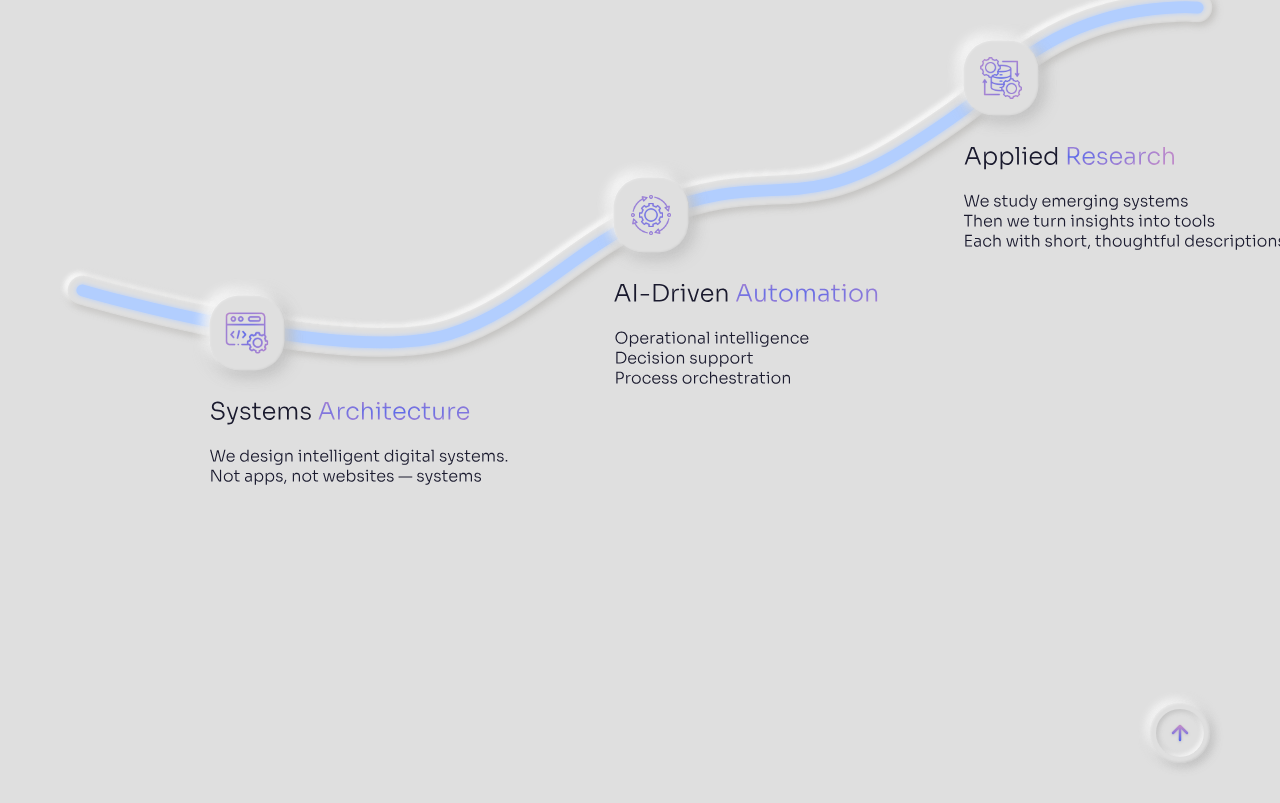
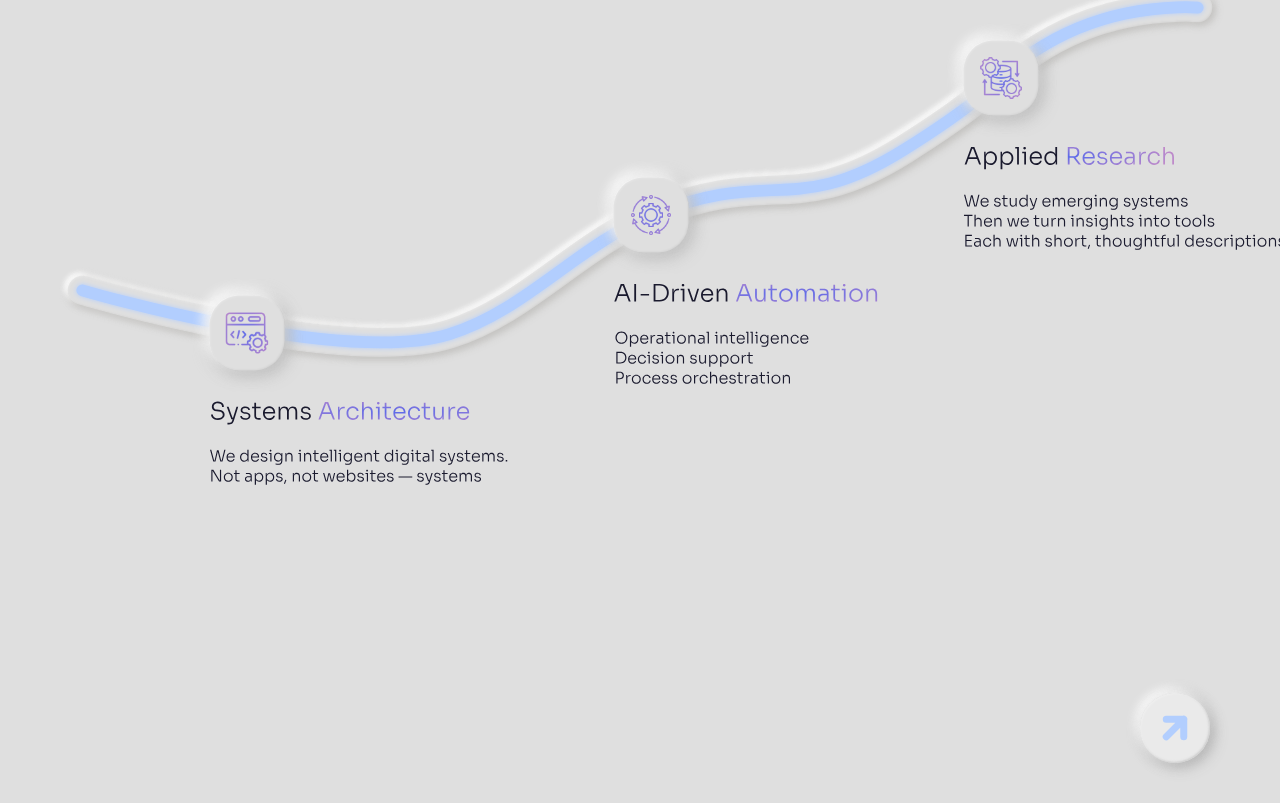
Before and after one commit to SadidSD/Aethod, a Next.js app: page / in a window 1280 px wide. Shown: the part 923-1726 px from the top of the page. Built offline with nearby package versions, Linux system fonts and the light colour scheme; no server answers.

Commit message:
style: style scroll-to-top button and load arrow.svg exactly as specified by Figma CSS rules

```diff
--- a/app/page.js
+++ b/app/page.js
@@ -675,17 +675,10 @@ export default function Home() {
             onClick={handleScrollToTop}
             aria-label="Scroll to Top"
           >
-            <div className={styles.scrollTopBtnInner}>
-              <svg width="24" height="24" viewBox="0 0 24 24" fill="none" xmlns="http://www.w3.org/2000/svg" className={styles.scrollTopBtnArrow}>
-                <path d="M12 19V5M12 5L5 12M12 5L19 12" stroke="url(#scrollTopArrowGrad)" strokeWidth="2.5" strokeLinecap="round" strokeLinejoin="round"/>
-                <defs>
-                  <linearGradient id="scrollTopArrowGrad" x1="12" y1="19" x2="12" y2="5" gradientUnits="userSpaceOnUse">
-                    <stop offset="0%" stopColor="#5A69EA"/>
-                    <stop offset="100%" stopColor="#BF8BCA"/>
-                  </linearGradient>
-                </defs>
-              </svg>
-            </div>
+            <InlineSVG
+              src="/arrow.svg"
+              className={styles.scrollTopBtnArrow}
+            />
           </button>
         </div>
       </section>
--- a/app/page.module.css
+++ b/app/page.module.css
@@ -1392,19 +1392,18 @@
   position: absolute;
   right: -2px;
   bottom: 40px;
-  width: 60px;
-  height: 60px;
+  width: 70px;
+  height: 70px;
   border-radius: 50%;
   border: none;
-  background: #DFDFDF;
-  /* Exact Figma white up shadows */
-  box-shadow:
-    -4px 4px 8px rgba(190, 190, 190, 0.2),
-    4px -4px 8px rgba(190, 190, 190, 0.2),
-    -4px -4px 8px rgba(255, 255, 255, 0.9),
-    4px 4px 10px rgba(190, 190, 190, 0.9),
+  background: linear-gradient(135deg, #EAEAEA 100%, #D4D4D4 0%);
+  box-shadow:
+    -5px 5px 10px rgba(178, 178, 178, 0.2),
+    5px -5px 10px rgba(178, 178, 178, 0.2),
+    -5px -5px 10px rgba(255, 255, 255, 0.9),
+    5px 5px 13px rgba(178, 178, 178, 0.9),
     inset 1px 1px 2px rgba(255, 255, 255, 0.3),
-    inset -1px -1px 2px rgba(190, 190, 190, 0.5);
+    inset -1px -1px 2px rgba(178, 178, 178, 0.5);
   display: flex;
   align-items: center;
   justify-content: center;
@@ -1423,28 +1422,28 @@
   transform: scale(0.97);
 }
 
-.scrollTopBtnInner {
-  width: 48px;
-  height: 48px;
-  border-radius: 50%;
-  background: #DFDFDF;
-  box-shadow:
-    inset 2px 2px 5px rgba(190, 190, 190, 0.8),
-    inset -2px -2px 4px rgba(255, 255, 255, 0.9),
-    inset 2px -2px 4px rgba(190, 190, 190, 0.2),
-    inset -2px 2px 4px rgba(190, 190, 190, 0.2);
-  display: flex;
-  align-items: center;
-  justify-content: center;
-}
-
 .scrollTopBtnArrow {
-  filter: drop-shadow(0px 1px 1.5px rgba(0, 0, 0, 0.12));
+  width: 42px;
+  height: 42px;
+  display: flex;
+  align-items: center;
+  justify-content: center;
   transition: transform 0.3s ease;
 }
 
+.scrollTopBtnArrow svg {
+  width: 100%;
+  height: 100%;
+  display: block;
+}
+
+.scrollTopBtnArrow svg path {
+  stroke: #B2CEFE !important;
+  stroke-width: 4px !important;
+}
+
 .floatingScrollTopBtn:hover .scrollTopBtnArrow {
-  transform: translateY(-2px);
+  transform: translate(2px, -2px);
 }
 
 .heroAiBtn:hover {
@@ -1563,23 +1562,14 @@
 }
 
 :global([data-theme="dark"]) .floatingScrollTopBtn {
-  background: #1E1E34;
-  box-shadow:
-    -4px 4px 8px rgba(0, 0, 0, 0.3),
-    4px -4px 8px rgba(0, 0, 0, 0.3),
-    -4px -4px 8px rgba(50, 50, 80, 0.15),
-    4px 4px 10px rgba(0, 0, 0, 0.5),
+  background: linear-gradient(135deg, #1E1E34 100%, #141424 0%);
+  box-shadow:
+    -5px 5px 10px rgba(0, 0, 0, 0.3),
+    5px -5px 10px rgba(0, 0, 0, 0.3),
+    -5px -5px 10px rgba(50, 50, 80, 0.15),
+    5px 5px 13px rgba(0, 0, 0, 0.5),
     inset 1px 1px 2px rgba(80, 80, 120, 0.15),
     inset -1px -1px 2px rgba(0, 0, 0, 0.4);
-}
-
-:global([data-theme="dark"]) .scrollTopBtnInner {
-  background: #1E1E34;
-  box-shadow:
-    inset 2px 2px 5px rgba(0, 0, 0, 0.5),
-    inset -2px -2px 4px rgba(50, 50, 80, 0.15),
-    inset 2px -2px 4px rgba(0, 0, 0, 0.15),
-    inset -2px 2px 4px rgba(0, 0, 0, 0.15);
 }
 
 :global([data-theme="dark"]) .settingBtnBlueCircle {
```
